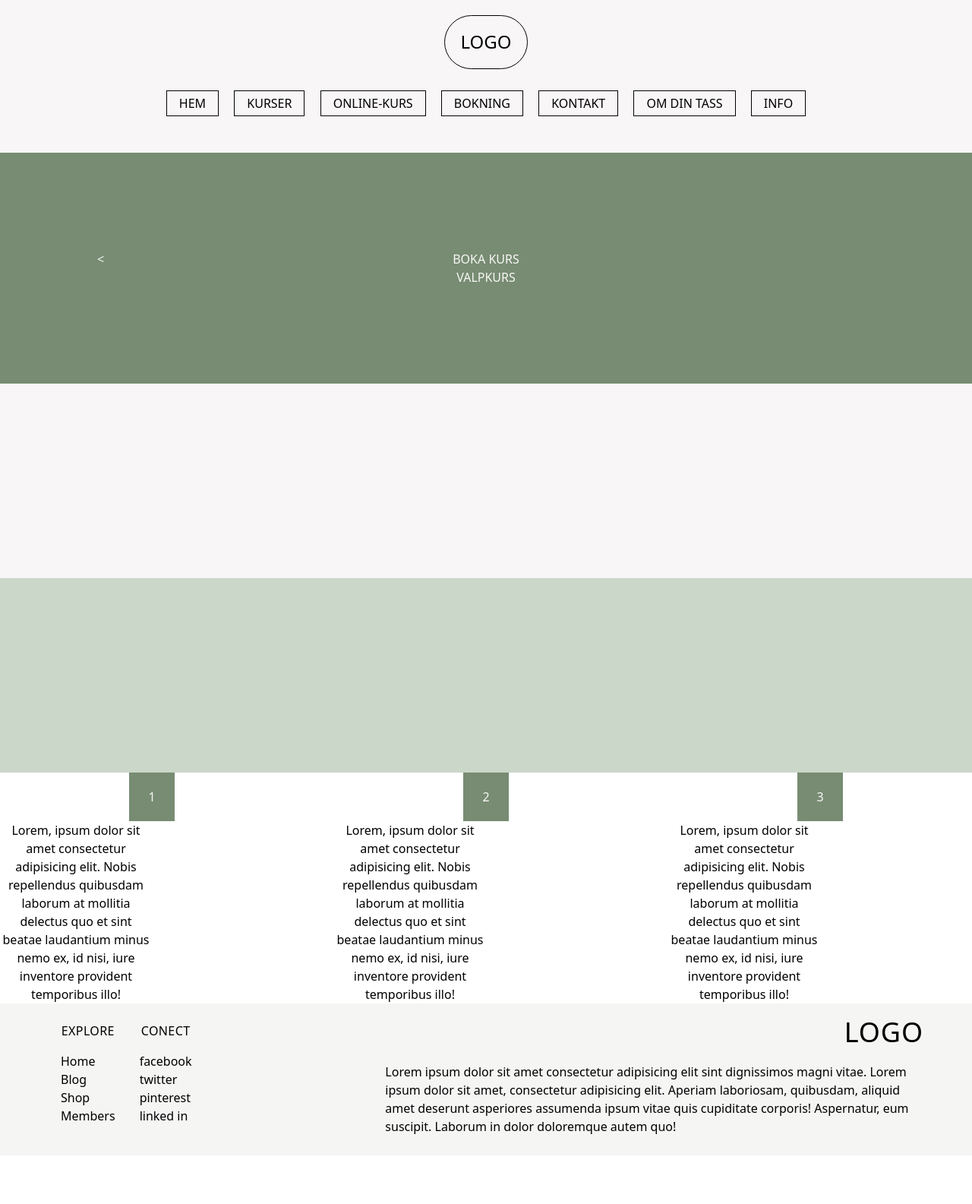
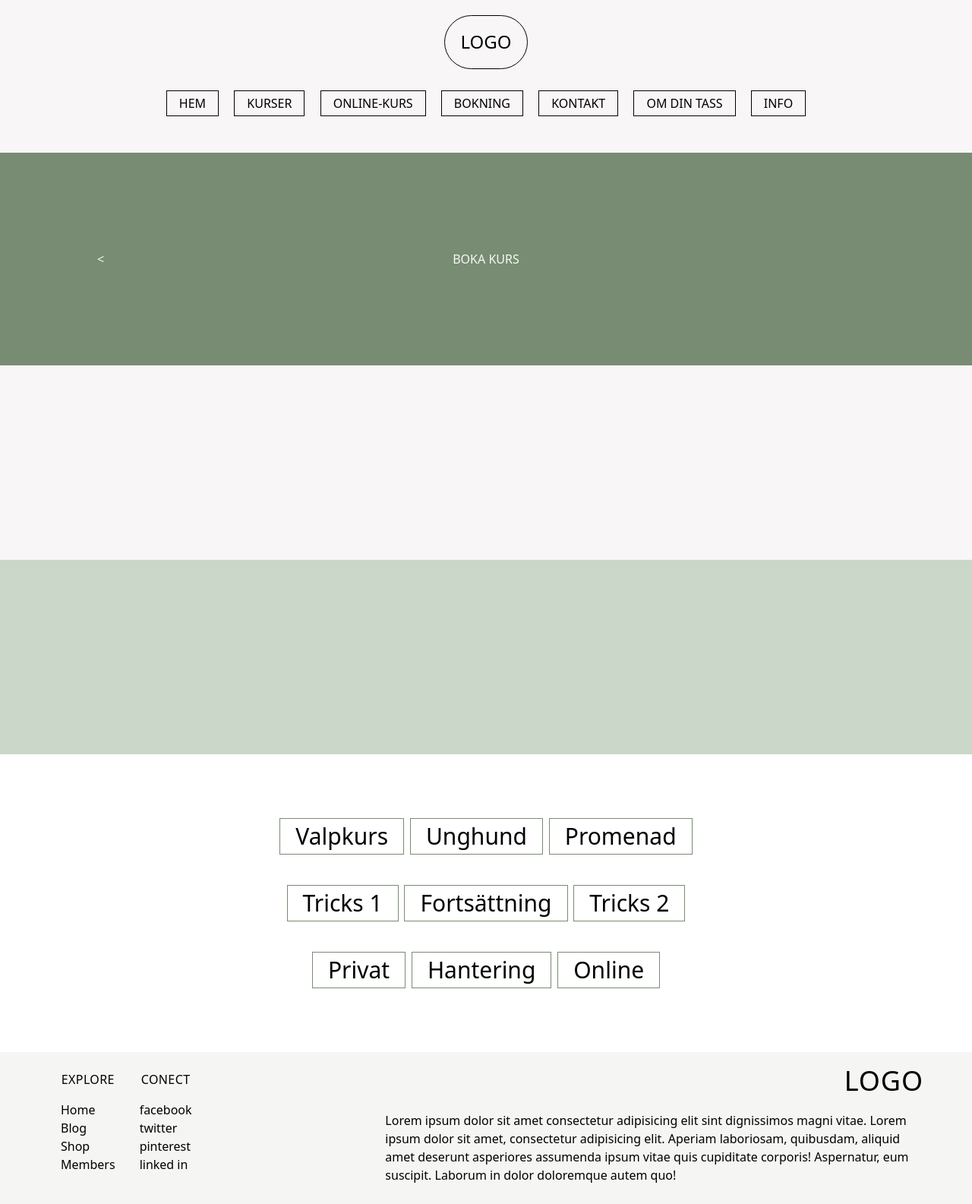
Before and after one commit to Maalinlarsson/din-tass-i-min, a Jekyll site: the page built from booking.html, in a window 1280 px wide. Shown: the whole page at 76% size. Built offline with Jekyll 4.4.1, drawn with Linux system fonts in a browser that asks for light colours; some web fonts are replaced; before the commit the page ends 1521 px from its top, so only the background shows below that.

Commit message:
doing alot I dont understand

```diff
--- a/_layouts/courses.html
+++ b/_layouts/courses.html
@@ -18,12 +18,11 @@
 
                 <div class="pt-5">
                     <a href="/booking.html" class="inline-block border border-dark-green-color px-5 py-2"> boka </a>
-                    <a href="/courses.html" class="inline-block border border-dark-green-color px-5 py-2 text-right"> alla kursers </a>
+                    <a href="/courses.html" class="inline-block border border-dark-green-color px-5 py-2 text-right"> alla kurser </a>
                 </div>
             </div>
 
             <div class="p-10 pb-50p bg-dark-green-color">  <!-- image --> </div>
-
         </div>
     </div>
 </section>
--- a/assets/css/style.css
+++ b/assets/css/style.css
@@ -435,6 +435,9 @@
 .top-3 {
   top: 0.75rem;
 }
+.top-5 {
+  top: 1.25rem;
+}
 .-right-3 {
   right: -0.75rem;
 }
@@ -450,17 +453,26 @@
 .col-span-2 {
   grid-column: span 2 / span 2;
 }
+.col-span-1 {
+  grid-column: span 1 / span 1;
+}
 .col-span-4 {
   grid-column: span 4 / span 4;
-}
-.col-span-1 {
-  grid-column: span 1 / span 1;
 }
 .col-span-3 {
   grid-column: span 3 / span 3;
 }
+.col-span-6 {
+  grid-column: span 6 / span 6;
+}
 .col-span-5 {
   grid-column: span 5 / span 5;
+}
+.col-span-9 {
+  grid-column: span 9 / span 9;
+}
+.col-start-2 {
+  grid-column-start: 2;
 }
 .m-2 {
   margin: 0.5rem;
@@ -474,9 +486,6 @@
 .mx-auto {
   margin-left: auto;
   margin-right: auto;
-}
-.mb-4 {
-  margin-bottom: 1rem;
 }
 .mb-6 {
   margin-bottom: 1.5rem;
@@ -493,8 +502,14 @@
 .mt-6 {
   margin-top: 1.5rem;
 }
+.mb-10 {
+  margin-bottom: 2.5rem;
+}
 .mb-10p {
   margin-bottom: 10%;
+}
+.mb-4 {
+  margin-bottom: 1rem;
 }
 .mb-2 {
   margin-bottom: 0.5rem;
@@ -508,11 +523,11 @@
 .inline-block {
   display: inline-block;
 }
+.inline {
+  display: inline;
+}
 .flex {
   display: flex;
-}
-.table {
-  display: table;
 }
 .grid {
   display: grid;
@@ -520,11 +535,8 @@
 .min-h-90 {
   min-height: 90vh;
 }
-.min-h-50p {
-  min-height: 50%;
-}
-.w-1\/2 {
-  width: 50%;
+.min-h-25p {
+  min-height: 25%;
 }
 .w-full {
   width: 100%;
@@ -533,11 +545,11 @@
   width: -moz-min-content;
   width: min-content;
 }
+.w-1\/2 {
+  width: 50%;
+}
 .min-w-50p {
   min-width: 50%;
-}
-.max-w-50p {
-  max-width: 50%;
 }
 .max-w-fit {
   max-width: -moz-fit-content;
@@ -549,17 +561,38 @@
 .max-w-screen-2xl {
   max-width: 1536px;
 }
-.max-w-screen-xl {
-  max-width: 1280px;
+.max-w-2 {
+  max-width: 0.5rem;
+}
+.max-w-4 {
+  max-width: 1rem;
+}
+.max-w-6 {
+  max-width: 1.5rem;
 }
 .max-w-\[75\%\] {
   max-width: 75%;
 }
+.max-w-50p {
+  max-width: 50%;
+}
+.max-w-screen-xl {
+  max-width: 1280px;
+}
 .max-w-25p {
   max-width: 25%;
 }
+.max-w-10 {
+  max-width: 2.5rem;
+}
+.max-w-10p {
+  max-width: 10%;
+}
 .max-w-15p {
   max-width: 15%;
+}
+.shrink {
+  flex-shrink: 1;
 }
 .origin-\[0\] {
   transform-origin: 0;
@@ -587,17 +620,26 @@
 .grid-cols-5 {
   grid-template-columns: repeat(5, minmax(0, 1fr));
 }
+.grid-cols-2 {
+  grid-template-columns: repeat(2, minmax(0, 1fr));
+}
 .grid-cols-6 {
   grid-template-columns: repeat(6, minmax(0, 1fr));
 }
-.grid-cols-2 {
-  grid-template-columns: repeat(2, minmax(0, 1fr));
+.grid-cols-4 {
+  grid-template-columns: repeat(4, minmax(0, 1fr));
 }
 .grid-cols-3 {
   grid-template-columns: repeat(3, minmax(0, 1fr));
 }
-.grid-cols-4 {
-  grid-template-columns: repeat(4, minmax(0, 1fr));
+.grid-cols-1 {
+  grid-template-columns: repeat(1, minmax(0, 1fr));
+}
+.grid-cols-9 {
+  grid-template-columns: repeat(9, minmax(0, 1fr));
+}
+.grid-cols-7 {
+  grid-template-columns: repeat(7, minmax(0, 1fr));
 }
 .flex-col {
   flex-direction: column;
@@ -611,20 +653,32 @@
 .justify-between {
   justify-content: space-between;
 }
+.justify-around {
+  justify-content: space-around;
+}
 .gap-10 {
   gap: 2.5rem;
-}
-.gap-20 {
-  gap: 5rem;
 }
 .gap-40 {
   gap: 10rem;
 }
+.gap-4 {
+  gap: 1rem;
+}
 .gap-6 {
   gap: 1.5rem;
 }
-.gap-4 {
-  gap: 1rem;
+.gap-2 {
+  gap: 0.5rem;
+}
+.gap-1 {
+  gap: 0.25rem;
+}
+.gap-5 {
+  gap: 1.25rem;
+}
+.justify-self-start {
+  justify-self: start;
 }
 .rounded-full {
   border-radius: 9999px;
@@ -632,19 +686,29 @@
 .rounded-tr-\[65\%\] {
   border-top-right-radius: 65%;
 }
+.border-0 {
+  border-width: 0px;
+}
+.border-2 {
+  border-width: 2px;
+}
 .border {
   border-width: 1px;
 }
-.border-2 {
-  border-width: 2px;
+.border-b-2 {
+  border-bottom-width: 2px;
+}
+.border-dark-green-color {
+  --tw-border-opacity: 1;
+  border-color: rgb(119 140 114 / var(--tw-border-opacity));
 }
 .border-black {
   --tw-border-opacity: 1;
   border-color: rgb(0 0 0 / var(--tw-border-opacity));
 }
-.border-dark-green-color {
+.border-white {
   --tw-border-opacity: 1;
-  border-color: rgb(119 140 114 / var(--tw-border-opacity));
+  border-color: rgb(255 255 255 / var(--tw-border-opacity));
 }
 .border-light-green-color {
   --tw-border-opacity: 1;
@@ -654,10 +718,6 @@
   --tw-bg-opacity: 1;
   background-color: rgb(119 140 114 / var(--tw-bg-opacity));
 }
-.bg-stone-100 {
-  --tw-bg-opacity: 1;
-  background-color: rgb(245 245 244 / var(--tw-bg-opacity));
-}
 .bg-transparent {
   background-color: transparent;
 }
@@ -665,9 +725,13 @@
   --tw-bg-opacity: 1;
   background-color: rgb(248 246 246 / var(--tw-bg-opacity));
 }
-.bg-slate-400 {
+.bg-stone-100 {
   --tw-bg-opacity: 1;
-  background-color: rgb(148 163 184 / var(--tw-bg-opacity));
+  background-color: rgb(245 245 244 / var(--tw-bg-opacity));
+}
+.bg-stone-200 {
+  --tw-bg-opacity: 1;
+  background-color: rgb(231 229 228 / var(--tw-bg-opacity));
 }
 .bg-black {
   --tw-bg-opacity: 1;
@@ -681,9 +745,9 @@
   --tw-bg-opacity: 1;
   background-color: rgb(203 215 201 / var(--tw-bg-opacity));
 }
-.bg-stone-200 {
+.bg-slate-400 {
   --tw-bg-opacity: 1;
-  background-color: rgb(231 229 228 / var(--tw-bg-opacity));
+  background-color: rgb(148 163 184 / var(--tw-bg-opacity));
 }
 .bg-cover {
   background-size: cover;
@@ -697,6 +761,9 @@
 .p-15p {
   padding: 15%;
 }
+.p-20 {
+  padding: 5rem;
+}
 .p-4 {
   padding: 1rem;
 }
@@ -705,9 +772,6 @@
 }
 .p-5p {
   padding: 5%;
-}
-.p-20 {
-  padding: 5rem;
 }
 .p-1 {
   padding: 0.25rem;
@@ -726,14 +790,6 @@
   padding-left: 2.5rem;
   padding-right: 2.5rem;
 }
-.px-2 {
-  padding-left: 0.5rem;
-  padding-right: 0.5rem;
-}
-.px-4 {
-  padding-left: 1rem;
-  padding-right: 1rem;
-}
 .px-7 {
   padding-left: 1.75rem;
   padding-right: 1.75rem;
@@ -750,25 +806,37 @@
   padding-top: 0.625rem;
   padding-bottom: 0.625rem;
 }
+.px-2 {
+  padding-left: 0.5rem;
+  padding-right: 0.5rem;
+}
 .py-5 {
   padding-top: 1.25rem;
   padding-bottom: 1.25rem;
 }
-.px-5 {
-  padding-left: 1.25rem;
-  padding-right: 1.25rem;
+.px-4 {
+  padding-left: 1rem;
+  padding-right: 1rem;
 }
 .px-5p {
   padding-left: 5%;
   padding-right: 5%;
 }
+.px-8 {
+  padding-left: 2rem;
+  padding-right: 2rem;
+}
+.py-0 {
+  padding-top: 0px;
+  padding-bottom: 0px;
+}
 .px-6 {
   padding-left: 1.5rem;
   padding-right: 1.5rem;
 }
-.py-0 {
-  padding-top: 0px;
-  padding-bottom: 0px;
+.px-5 {
+  padding-left: 1.25rem;
+  padding-right: 1.25rem;
 }
 .px-10p {
   padding-left: 10%;
@@ -780,26 +848,17 @@
 .pt-0 {
   padding-top: 0px;
 }
-.pb-15p {
-  padding-bottom: 15%;
-}
-.pb-25p {
-  padding-bottom: 25%;
+.pb-125p {
+  padding-bottom: 125%;
 }
 .pb-50p {
   padding-bottom: 50%;
 }
-.pb-0 {
-  padding-bottom: 0px;
-}
-.pb-125p {
-  padding-bottom: 125%;
+.pb-5 {
+  padding-bottom: 1.25rem;
 }
 .pt-5 {
   padding-top: 1.25rem;
-}
-.pb-5 {
-  padding-bottom: 1.25rem;
 }
 .text-center {
   text-align: center;
@@ -824,10 +883,6 @@
   font-size: 1.875rem;
   line-height: 1;
 }
-.text-4xl {
-  font-size: 2.25rem;
-  line-height: 1;
-}
 .text-7xl {
   font-size: 4.5rem;
   line-height: 1;
@@ -839,6 +894,10 @@
 .text-sm {
   font-size: 0.875rem;;
   line-height: 1.2;
+}
+.text-4xl {
+  font-size: 2.25rem;
+  line-height: 1;
 }
 .text-xl {
   font-size: 1.25rem;
@@ -864,6 +923,10 @@
 .text-white {
   --tw-text-opacity: 1;
   color: rgb(255 255 255 / var(--tw-text-opacity));
+}
+.text-stone-400 {
+  --tw-text-opacity: 1;
+  color: rgb(168 162 158 / var(--tw-text-opacity));
 }
 .text-white-color {
   --tw-text-opacity: 1;
@@ -904,6 +967,10 @@
   --tw-bg-opacity: 1;
   background-color: rgb(203 215 201 / var(--tw-bg-opacity));
 }
+.hover\:bg-stone-400:hover {
+  --tw-bg-opacity: 1;
+  background-color: rgb(168 162 158 / var(--tw-bg-opacity));
+}
 .hover\:text-dark-green-color:hover {
   --tw-text-opacity: 1;
   color: rgb(119 140 114 / var(--tw-text-opacity));
@@ -912,9 +979,17 @@
   --tw-text-opacity: 1;
   color: rgb(203 215 201 / var(--tw-text-opacity));
 }
+.hover\:text-stone-200:hover {
+  --tw-text-opacity: 1;
+  color: rgb(231 229 228 / var(--tw-text-opacity));
+}
 .focus\:border-light-green-color:focus {
   --tw-border-opacity: 1;
   border-color: rgb(203 215 201 / var(--tw-border-opacity));
+}
+.focus\:px-0:focus {
+  padding-left: 0px;
+  padding-right: 0px;
 }
 .focus\:outline-none:focus {
   outline: 2px solid transparent;
@@ -933,6 +1008,14 @@
   --tw-translate-y: 0px;
   transform: translate(var(--tw-translate-x), var(--tw-translate-y)) rotate(var(--tw-rotate)) skewX(var(--tw-skew-x)) skewY(var(--tw-skew-y)) scaleX(var(--tw-scale-x)) scaleY(var(--tw-scale-y));
 }
+.peer:-moz-placeholder-shown ~ .peer-placeholder-shown\:translate-y-2 {
+  --tw-translate-y: 0.5rem;
+  transform: translate(var(--tw-translate-x), var(--tw-translate-y)) rotate(var(--tw-rotate)) skewX(var(--tw-skew-x)) skewY(var(--tw-skew-y)) scaleX(var(--tw-scale-x)) scaleY(var(--tw-scale-y));
+}
+.peer:placeholder-shown ~ .peer-placeholder-shown\:translate-y-2 {
+  --tw-translate-y: 0.5rem;
+  transform: translate(var(--tw-translate-x), var(--tw-translate-y)) rotate(var(--tw-rotate)) skewX(var(--tw-skew-x)) skewY(var(--tw-skew-y)) scaleX(var(--tw-scale-x)) scaleY(var(--tw-scale-y));
+}
 .peer:-moz-placeholder-shown ~ .peer-placeholder-shown\:scale-100 {
   --tw-scale-x: 1;
   --tw-scale-y: 1;
@@ -946,6 +1029,17 @@
 .peer:focus ~ .peer-focus\:start-0 {
   inset-inline-start: 0px;
 }
+.peer:focus ~ .peer-focus\:start-2 {
+  inset-inline-start: 0.5rem;
+}
+.peer:focus ~ .peer-focus\:-translate-y-6 {
+  --tw-translate-y: -1.5rem;
+  transform: translate(var(--tw-translate-x), var(--tw-translate-y)) rotate(var(--tw-rotate)) skewX(var(--tw-skew-x)) skewY(var(--tw-skew-y)) scaleX(var(--tw-scale-x)) scaleY(var(--tw-scale-y));
+}
+.peer:focus ~ .peer-focus\:-translate-y-8 {
+  --tw-translate-y: -2rem;
+  transform: translate(var(--tw-translate-x), var(--tw-translate-y)) rotate(var(--tw-rotate)) skewX(var(--tw-skew-x)) skewY(var(--tw-skew-y)) scaleX(var(--tw-scale-x)) scaleY(var(--tw-scale-y));
+}
 .peer:focus ~ .peer-focus\:-translate-y-7 {
   --tw-translate-y: -1.75rem;
   transform: translate(var(--tw-translate-x), var(--tw-translate-y)) rotate(var(--tw-rotate)) skewX(var(--tw-skew-x)) skewY(var(--tw-skew-y)) scaleX(var(--tw-scale-x)) scaleY(var(--tw-scale-y));
@@ -954,6 +1048,10 @@
   --tw-scale-x: .75;
   --tw-scale-y: .75;
   transform: translate(var(--tw-translate-x), var(--tw-translate-y)) rotate(var(--tw-rotate)) skewX(var(--tw-skew-x)) skewY(var(--tw-skew-y)) scaleX(var(--tw-scale-x)) scaleY(var(--tw-scale-y));
+}
+.peer:focus ~ .peer-focus\:px-2 {
+  padding-left: 0.5rem;
+  padding-right: 0.5rem;
 }
 .peer:focus ~ .peer-focus\:px-0 {
   padding-left: 0px;
@@ -970,6 +1068,18 @@
   .md\:grid-cols-2 {
     grid-template-columns: repeat(2, minmax(0, 1fr));
   }
+  .md\:grid-cols-4 {
+    grid-template-columns: repeat(4, minmax(0, 1fr));
+  }
+  .md\:grid-cols-1 {
+    grid-template-columns: repeat(1, minmax(0, 1fr));
+  }
+  .md\:grid-cols-8 {
+    grid-template-columns: repeat(8, minmax(0, 1fr));
+  }
+  .md\:grid-cols-3 {
+    grid-template-columns: repeat(3, minmax(0, 1fr));
+  }
 }
 .peer:focus ~ .rtl\:peer-focus\:left-auto:where([dir="rtl"], [dir="rtl"] *) {
   left: auto;
--- a/booking.html
+++ b/booking.html
@@ -1,25 +1,5 @@
 ---
 layout: default
-title: Valpkurs
-banner-image:
-  image: '/images/dog-9.jpg'
-  blurred:
-  blurred-half: false
-  position:
-  heading:
-  description:
-  url:
-  url-text:
-square:
-  - number: 1
-    description: Lorem, ipsum dolor sit amet consectetur adipisicing elit. Nobis repellendus quibusdam laborum at mollitia delectus quo et sint beatae laudantium minus nemo ex, id nisi, iure inventore provident temporibus illo!
-    bg-color:
-  - number: 2
-    description: Lorem, ipsum dolor sit amet consectetur adipisicing elit. Nobis repellendus quibusdam laborum at mollitia delectus quo et sint beatae laudantium minus nemo ex, id nisi, iure inventore provident temporibus illo!
-    bg-color:
-  - number: 3
-    description: Lorem, ipsum dolor sit amet consectetur adipisicing elit. Nobis repellendus quibusdam laborum at mollitia delectus quo et sint beatae laudantium minus nemo ex, id nisi, iure inventore provident temporibus illo!
-    bg-color:
 seo:
   title: Contact
   description: "your description goes here"
@@ -39,25 +19,26 @@
   <div class="bg-light-green-color p-10p"></div>
 </section>
 
-<!------------------------------- This is the section with the three squares and so on  ------------------------------->
-<section class="">
-<h3> {{ page.small-text }} </h3>
-<h2> {{ page.heading }} </h2>
-<p> {{ page.description }} </p>
 
+<!------------------------------- Bokningslista?  ------------------------------->
 
-<div class="grid grid-cols-3 gap-10 justify-between">
+<section class="p-5p grid grid-cols-3 text-center text-3xl">
 
-  {% for item in page.square %}
-  <div class="">
-    <div class="bg-dark-green-color p-5p text-white-color text-center max-w-15p m-auto">
-      <span> {{ item.number }} </span>
-    </div>
+  <div class="col-span-3 p-5">
+    <a href="/book-valp.html" class="inline-block border border-dark-green-color px-5 py-2"> Valpkurs </a>
+    <a href="/book-unghund.html" class="inline-block border border-dark-green-color px-5 py-2"> Unghund </a>
+    <a href="/book-promenad.html" class="inline-block border border-dark-green-color px-5 py-2"> Promenad </a>
+  </div>
 
-    <div class="text-center">
-      <p class="max-w-50p"> {{ item.description }} </p>
-    </div>
+  <div class="col-span-3 p-5">
+    <a href="/book-tricks-1.html" class="inline-block border border-dark-green-color px-5 py-2"> Tricks 1 </a>
+    <a href="/book-forts.html" class="inline-block border border-dark-green-color px-5 py-2"> Fortsättning </a>
+    <a href="/book-tricks-1.html" class="inline-block border border-dark-green-color px-5 py-2"> Tricks 2 </a>
   </div>
-  {% endfor %}
 
-</div>
+  <div class="col-span-3 p-5">
+    <a href="/book-privat.html" class="inline-block border border-dark-green-color px-5 py-2"> Privat </a>
+    <a href="/book-hantering.html" class="inline-block border border-dark-green-color px-5 py-2"> Hantering </a>
+    <a href="/book-online.html" class="inline-block border border-dark-green-color px-5 py-2"> Online </a>
+  </div>
+</section>
```
Also changed, not shown: _booking/book-forts.html (added, +33 -0 lines), _booking/book-hantering.html (added, +33 -0 lines), _booking/book-online.html (added, +33 -0 lines), _booking/book-privat.html (added, +33 -0 lines), _booking/book-promenad.html (added, +33 -0 lines), _booking/book-tricks-1.html (added, +33 -0 lines), _booking/book-tricks-2.html (added, +33 -0 lines), _booking/book-unghund.html (added, +33 -0 lines), _booking/book-valp.html (added, +33 -0 lines), _layouts/booking.html (added, +43 -0 lines).
